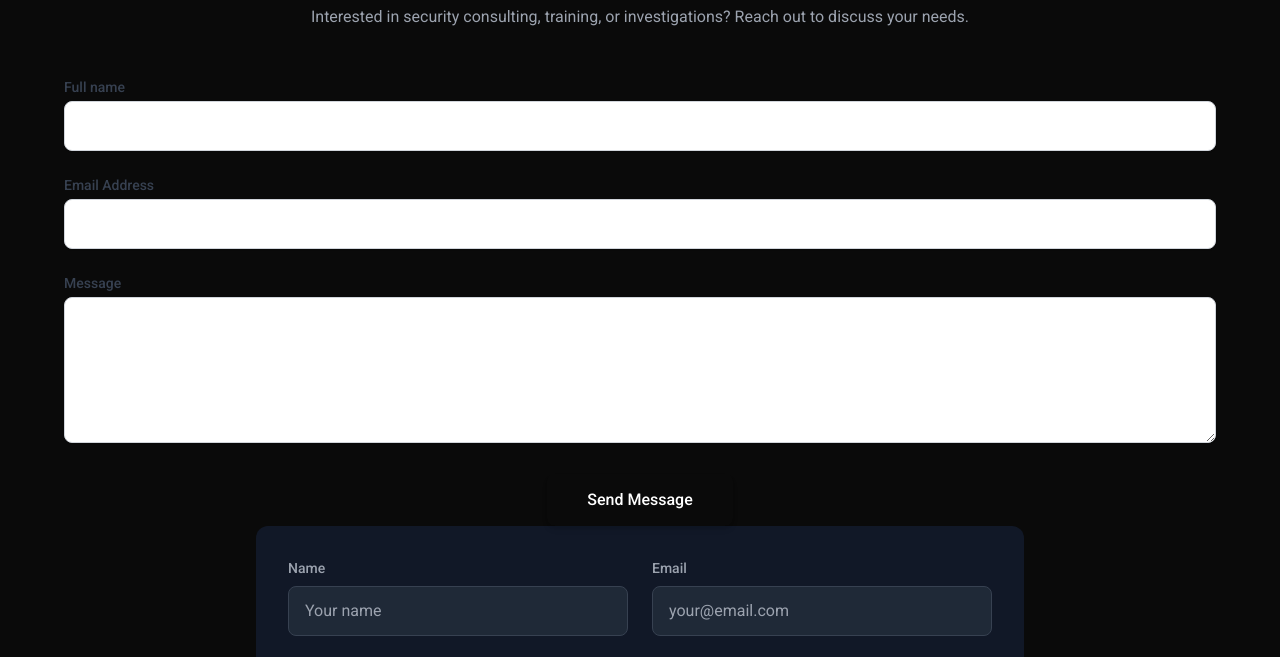
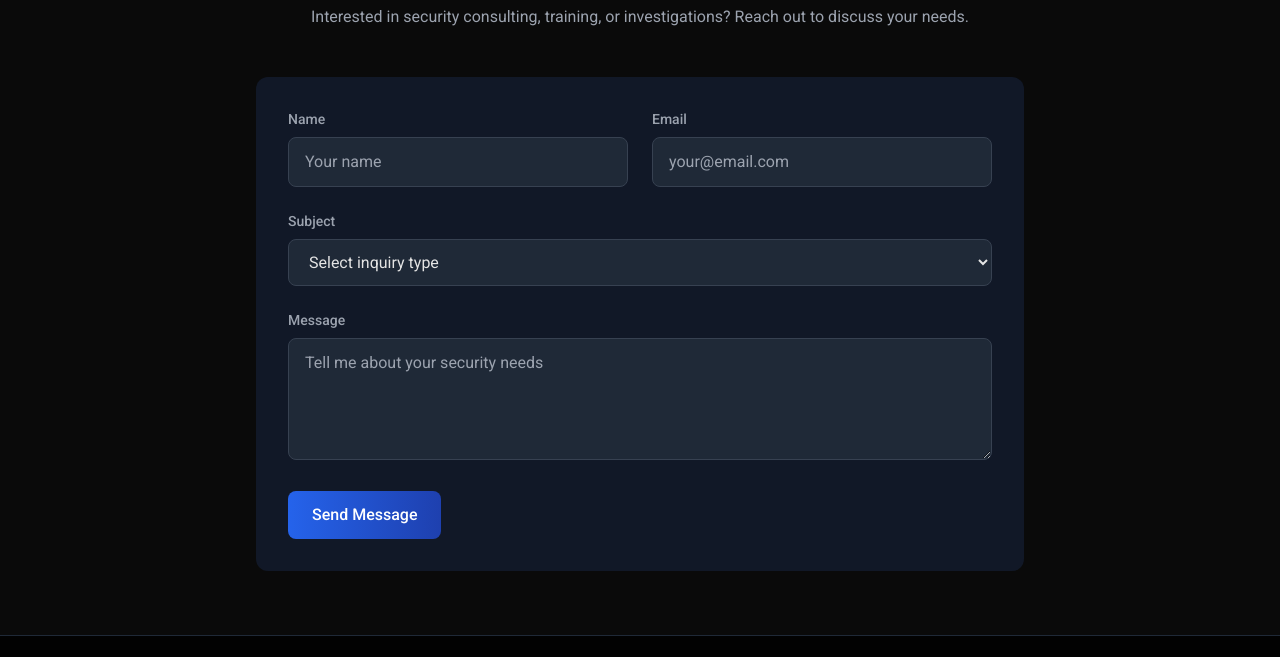
Before and after one commit to CYBERKING17/CYBER_K.ING, a plain HTML site: page index.html in a window 1280 px wide. Shown: the part 4050-4707 px from the top of the page. Drawn offline with nearby package versions, Linux system fonts and the light colour scheme.

Commit message:
Update index.html

```diff
--- a/index.html
+++ b/index.html
@@ -483,28 +483,6 @@
                 Interested in security consulting, training, or investigations? Reach out to discuss your needs.
             </p>
             <form action="https://formsubmit.co/cyberk195@gmail.com" method="POST" class="space-y-6">
-                    <div>
-                        <label for="name" class="block text-sm font-medium text-gray-700 mb-1">Full name</label>
-                        <input type="text" id="name" name="name" required
-                               class="w-full px-4 py-3 rounded-lg border border-gray-300 shadow-sm focus:outline-none focus:ring-2 focus:ring-primary focus:border-transparent transition-all">
-                    </div>
-                    <div>
-                        <label for="email" class="block text-sm font-medium text-gray-700 mb-1">Email Address</label>
-                        <input type="email" id="email" name="email" required
-                               class="w-full px-4 py-3 rounded-lg border border-gray-300 shadow-sm focus:outline-none focus:ring-2 focus:ring-primary focus:border-transparent transition-all">
-                    </div>
-                    <div>
-                        <label for="message" class="block text-sm font-medium text-gray-700 mb-1">Message</label>
-                        <textarea id="message" name="message" rows="5" required
-                                  class="w-full px-4 py-3 rounded-lg border border-gray-300 shadow-sm focus:outline-none focus:ring-2 focus:ring-primary focus:border-transparent transition-all"></textarea>
-                    </div>
-                    <div class="text-center">
-                        <button type="submit"
-                                class="w-full sm:w-auto rounded-lg px-10 py-3.5 bg-primary text-white font-medium shadow-md hover:bg-primary/80 transition-all duration-300 focus:outline-none focus:ring-2 focus:ring-offset-2 focus:ring-primary">
-                            Send Message
-                        </button>
-                    </div>
-                </form>
 
             <div class="bg-gray-900 rounded-xl p-8 max-w-3xl mx-auto">
                 <form>
@@ -527,8 +505,6 @@
                                 <option value="consulting">General Consulting</option>
                             </select>
                         </div>
-
-
                         <div class="md:col-span-2">
                             <label for="message" class="block text-sm font-medium text-gray-400 mb-2">Message</label>
                             <textarea id="message" rows="4" class="w-full bg-gray-800 border border-gray-700 rounded-lg px-4 py-3 focus:outline-none focus:ring-2 focus:ring-blue-500 focus:border-transparent" placeholder="Tell me about your security needs"></textarea>
```
